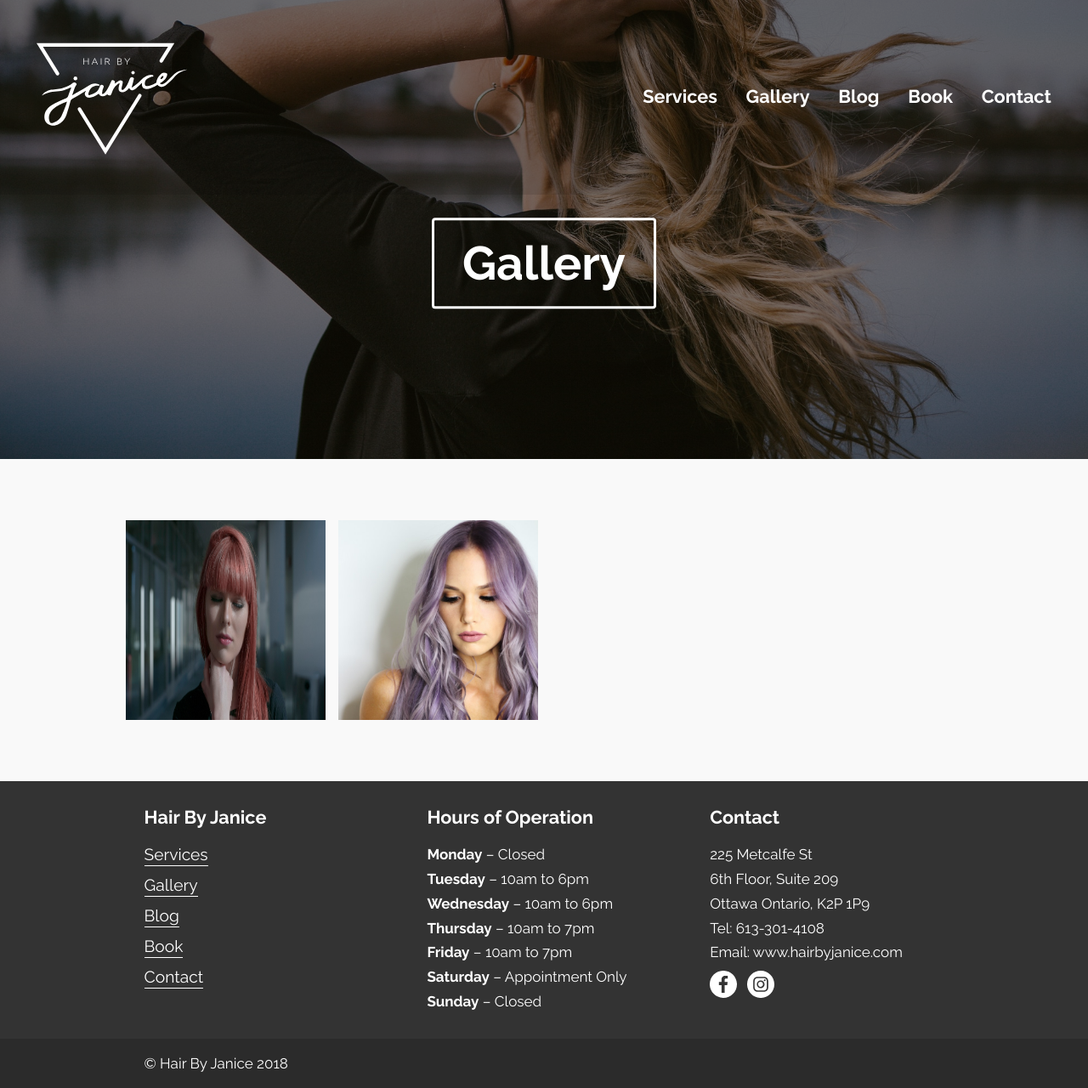
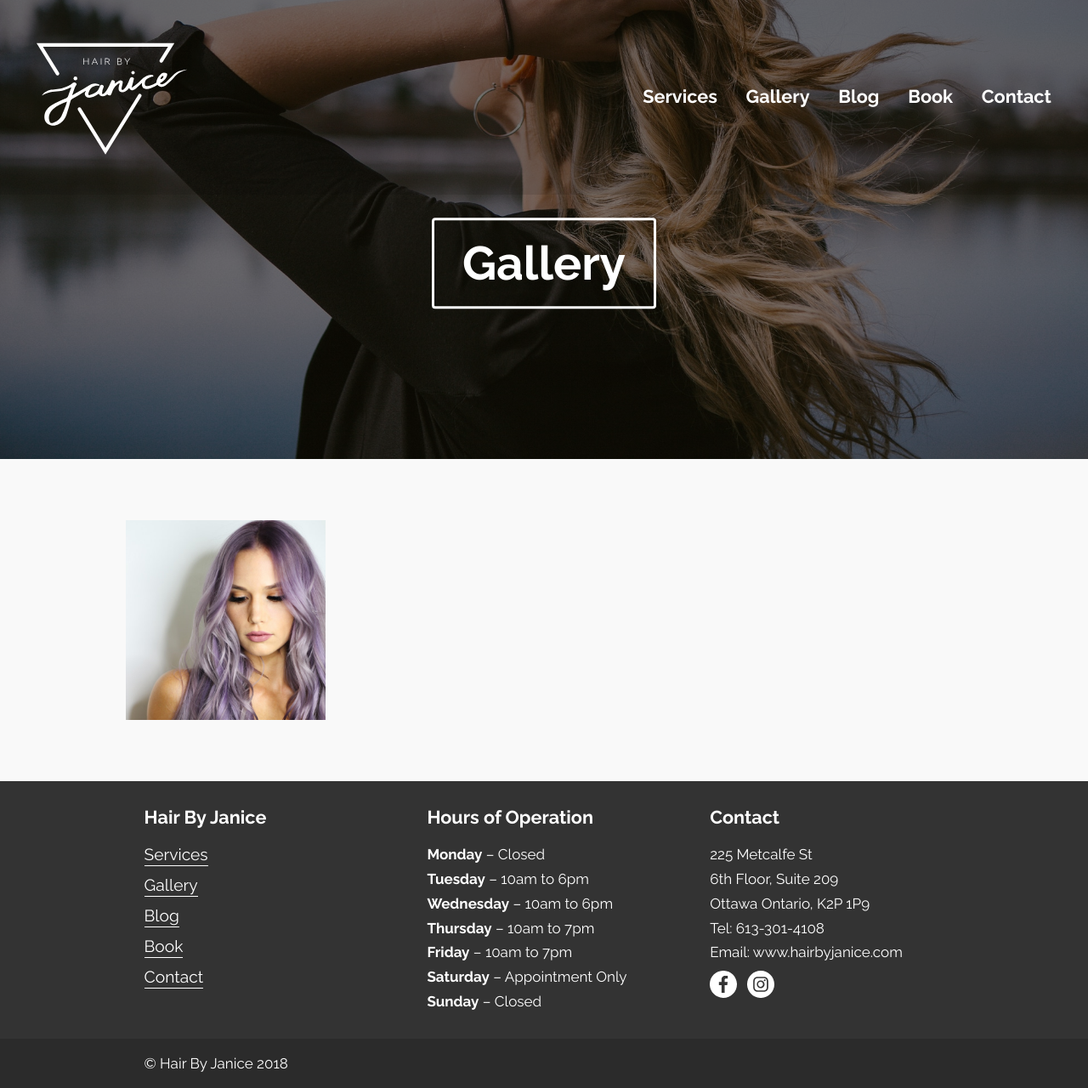
Before and after one commit to Dorsey2121/hair-by-janice, a Jekyll site: the page built from gallery.html, in a window 1280 px wide. Shown: the whole page at 85% size. Built offline with Jekyll 4.4.1, drawn with Linux system fonts in a browser that asks for light colours.

Commit message:
Update Gallery “gallery”

```diff
--- a/_data/gallery.yml
+++ b/_data/gallery.yml
@@ -1,5 +1,3 @@
 gallery:
-  - alttext: Girl with red hair
-    image: /images/uploads/image-2.jpg
   - alttext: purple
     image: /images/uploads/image-1.jpg
```
